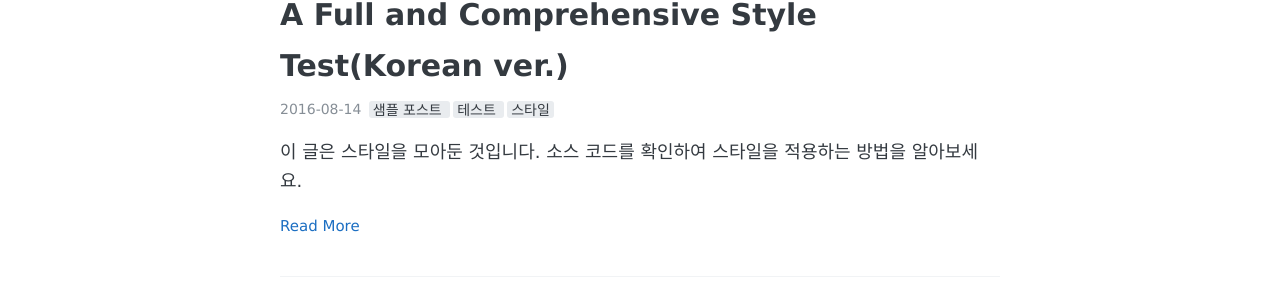
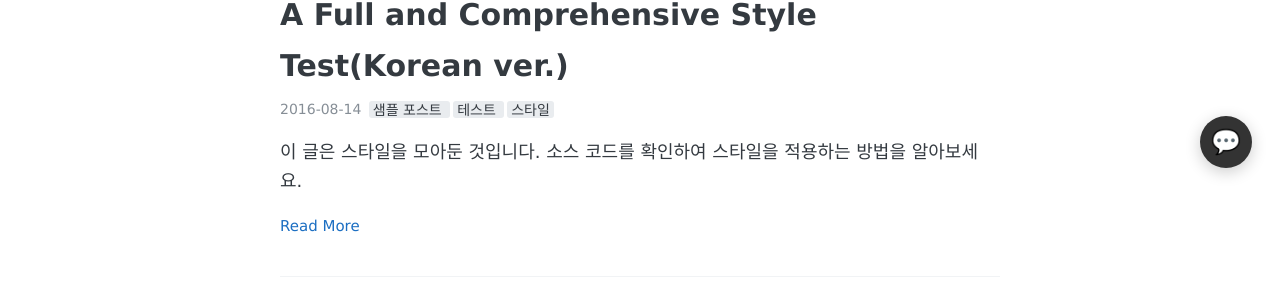
Before and after one commit to annayoon/annayoon.github.io, a Jekyll site: the page built from index.html, in a window 1280 px wide. Shown: the part 704-1010 px from the top of the page. Built offline with Jekyll 4.4.1, drawn with Linux system fonts in a browser that asks for light colours; the list of posts is cut into pages by our own code.

Commit message:
Add floating chatbot widget to site layout

```diff
--- /dev/null
+++ b/_includes/chatbot.html
@@ -0,0 +1,215 @@
+<!-- Chatbot Widget -->
+<style>
+  #chatbot-toggle {
+    position: fixed;
+    bottom: 28px;
+    right: 28px;
+    width: 52px;
+    height: 52px;
+    border-radius: 50%;
+    background: #333;
+    color: #fff;
+    border: none;
+    cursor: pointer;
+    font-size: 24px;
+    box-shadow: 0 4px 16px rgba(0,0,0,0.2);
+    z-index: 9999;
+    display: flex;
+    align-items: center;
+    justify-content: center;
+    transition: background 0.2s;
+  }
+  #chatbot-toggle:hover { background: #555; }
+
+  #chatbot-window {
+    position: fixed;
+    bottom: 90px;
+    right: 28px;
+    width: 340px;
+    height: 460px;
+    background: #fff;
+    border-radius: 14px;
+    box-shadow: 0 8px 32px rgba(0,0,0,0.18);
+    display: flex;
+    flex-direction: column;
+    z-index: 9998;
+    overflow: hidden;
+    font-family: inherit;
+    transition: opacity 0.2s, transform 0.2s;
+  }
+  #chatbot-window.hidden {
+    opacity: 0;
+    pointer-events: none;
+    transform: translateY(16px);
+  }
+
+  #chatbot-header {
+    background: #333;
+    color: #fff;
+    padding: 14px 16px;
+    font-weight: bold;
+    font-size: 15px;
+    display: flex;
+    align-items: center;
+    justify-content: space-between;
+  }
+  #chatbot-close {
+    background: none;
+    border: none;
+    color: #fff;
+    font-size: 20px;
+    cursor: pointer;
+    line-height: 1;
+    padding: 0;
+  }
+
+  #chatbot-messages {
+    flex: 1;
+    overflow-y: auto;
+    padding: 14px;
+    display: flex;
+    flex-direction: column;
+    gap: 10px;
+    background: #f7f7f7;
+  }
+  .chat-msg {
+    max-width: 80%;
+    padding: 9px 13px;
+    border-radius: 12px;
+    font-size: 14px;
+    line-height: 1.5;
+    word-break: break-word;
+  }
+  .chat-msg.bot {
+    background: #e8e8e8;
+    color: #222;
+    align-self: flex-start;
+    border-bottom-left-radius: 3px;
+  }
+  .chat-msg.user {
+    background: #333;
+    color: #fff;
+    align-self: flex-end;
+    border-bottom-right-radius: 3px;
+  }
+
+  #chatbot-input-area {
+    display: flex;
+    border-top: 1px solid #e0e0e0;
+    background: #fff;
+    padding: 10px;
+    gap: 8px;
+  }
+  #chatbot-input {
+    flex: 1;
+    border: 1px solid #ddd;
+    border-radius: 8px;
+    padding: 8px 12px;
+    font-size: 14px;
+    outline: none;
+    resize: none;
+  }
+  #chatbot-input:focus { border-color: #999; }
+  #chatbot-send {
+    background: #333;
+    color: #fff;
+    border: none;
+    border-radius: 8px;
+    padding: 0 16px;
+    cursor: pointer;
+    font-size: 14px;
+    font-weight: bold;
+    transition: background 0.2s;
+  }
+  #chatbot-send:hover { background: #555; }
+  #chatbot-send:disabled { background: #bbb; cursor: default; }
+</style>
+
+<button id="chatbot-toggle" title="Chat">💬</button>
+
+<div id="chatbot-window" class="hidden">
+  <div id="chatbot-header">
+    <span>Anna's Chatbot</span>
+    <button id="chatbot-close" title="닫기">×</button>
+  </div>
+  <div id="chatbot-messages">
+    <div class="chat-msg bot">안녕하세요! 무엇이든 물어보세요 😊</div>
+  </div>
+  <div id="chatbot-input-area">
+    <input type="text" id="chatbot-input" placeholder="메시지를 입력하세요..." maxlength="500" />
+    <button id="chatbot-send">전송</button>
+  </div>
+</div>
+
+<script>
+(function() {
+  const toggle = document.getElementById('chatbot-toggle');
+  const window_ = document.getElementById('chatbot-window');
+  const closeBtn = document.getElementById('chatbot-close');
+  const messages = document.getElementById('chatbot-messages');
+  const input = document.getElementById('chatbot-input');
+  const sendBtn = document.getElementById('chatbot-send');
+
+  function openChat() {
+    window_.classList.remove('hidden');
+    toggle.textContent = '✕';
+    input.focus();
+  }
+  function closeChat() {
+    window_.classList.add('hidden');
+    toggle.textContent = '💬';
+  }
+
+  toggle.addEventListener('click', function() {
+    if (window_.classList.contains('hidden')) openChat();
+    else closeChat();
+  });
+  closeBtn.addEventListener('click', closeChat);
+
+  function addMessage(text, role) {
+    const div = document.createElement('div');
+    div.className = 'chat-msg ' + role;
+    div.textContent = text;
+    messages.appendChild(div);
+    messages.scrollTop = messages.scrollHeight;
+  }
+
+  function botReply(userText) {
+    // 간단한 규칙 기반 응답 (API 연동 전 기본 버전)
+    const lower = userText.toLowerCase();
+    let reply = '죄송해요, 아직 그 질문에는 답하기 어렵네요. 😅';
+    if (lower.includes('안녕') || lower.includes('hello') || lower.includes('hi')) {
+      reply = '안녕하세요! 반갑습니다 👋';
+    } else if (lower.includes('이름') || lower.includes('누구')) {
+      reply = '저는 Anna\'s Blog의 챗봇이에요!';
+    } else if (lower.includes('블로그') || lower.includes('blog')) {
+      reply = 'Anna\'s Blog에 오신 것을 환영해요! Technical Writing 관련 글을 다루고 있어요.';
+    } else if (lower.includes('감사') || lower.includes('thanks') || lower.includes('thank you')) {
+      reply = '천만에요! 😊 또 궁금한 게 있으면 언제든 물어보세요.';
+    } else if (lower.includes('잘있') || lower.includes('bye') || lower.includes('안녕히')) {
+      reply = '안녕히 계세요! 또 방문해 주세요 👋';
+    }
+    setTimeout(function() {
+      addMessage(reply, 'bot');
+      sendBtn.disabled = false;
+    }, 600);
+  }
+
+  function sendMessage() {
+    const text = input.value.trim();
+    if (!text) return;
+    addMessage(text, 'user');
+    input.value = '';
+    sendBtn.disabled = true;
+    botReply(text);
+  }
+
+  sendBtn.addEventListener('click', sendMessage);
+  input.addEventListener('keydown', function(e) {
+    if (e.key === 'Enter' && !e.shiftKey) {
+      e.preventDefault();
+      sendMessage();
+    }
+  });
+})();
+</script>
--- a/_layouts/default.html
+++ b/_layouts/default.html
@@ -17,5 +17,6 @@
     </div>
 
     {% include analytics.html %}
+    {% include chatbot.html %}
   </body>
 </html>
```
